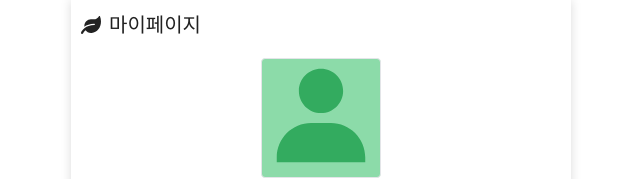
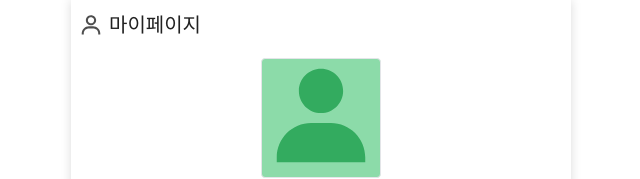
Before and after one commit to ycjeon0129/Planty, a React (Create React App) app in the folder frontend/: page /mypage in a window 1280 px wide. Shown: the top 179 px of the page, without its empty margins (319-959 px from the left). Built offline with nearby package versions, Linux system fonts and the light colour scheme.

Commit message:
[FE] Design : 마이페이지 헤더 아이콘 변경

```diff
--- a/frontend/src/pages/Mypage/MypagePage.tsx
+++ b/frontend/src/pages/Mypage/MypagePage.tsx
@@ -1,7 +1,7 @@
 import React from 'react';
 import PageTitle from 'components/atoms/common/PageTitle/PageTitle';
 import MypagePageLayout from 'components/layout/Page/MypagePageLayout/MypagePageLayout';
-import LeafIcon from 'assets/icons/pageTitle/Leaf.svg';
+import MypageIcon from 'assets/icons/tabbar/MypageImg.svg';
 import MypageSubmenuList from 'components/organisms/mypage/MypageSubmenuList/MypageSubmenuList';
 import UserProfile from 'components/organisms/mypage/UserProfile/UserProfile';
 import MiniShortcutButton from 'components/atoms/common/MiniShortcutButton/MiniShortcutButton';
@@ -13,7 +13,7 @@ function MypagePage() {
 	return (
 		<MypagePageLayout>
 			{/* 페이지 헤더 */}
-			<PageTitle icon={LeafIcon} text="마이페이지" />
+			<PageTitle icon={MypageIcon} text="마이페이지" />
 
 			{/* 내 정보(img, 닉네임) */}
 			<UserProfile />
```
